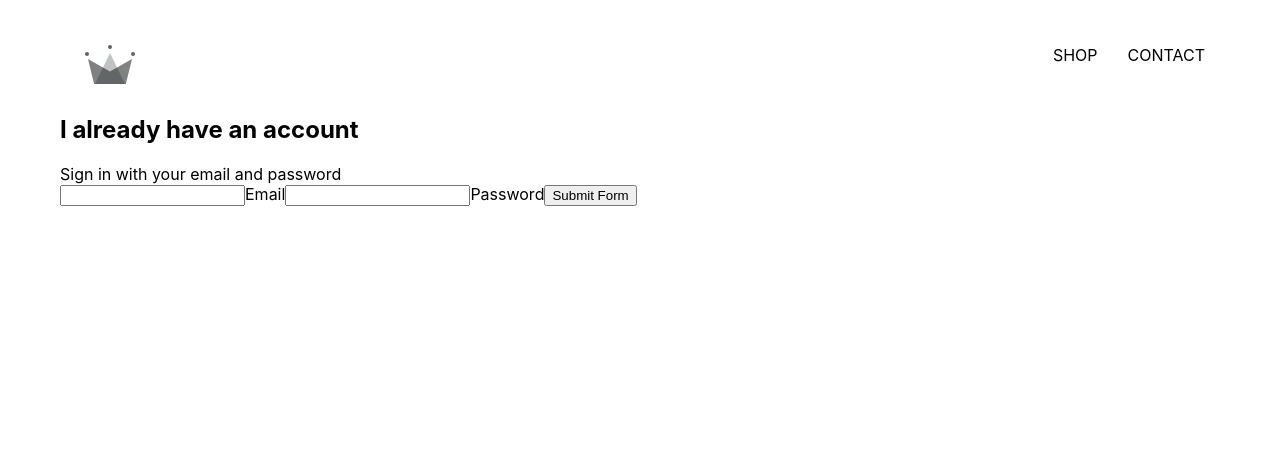
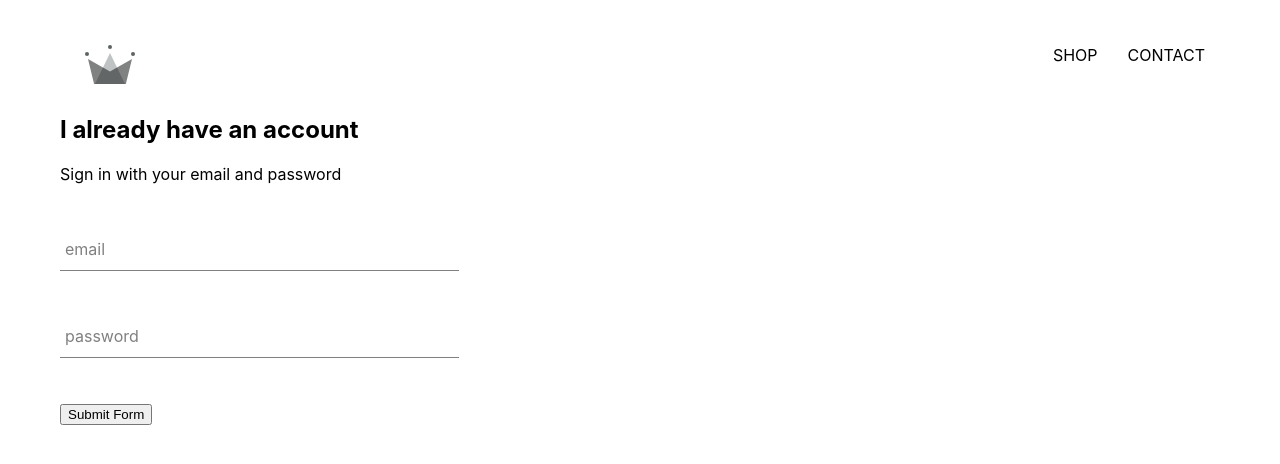
Before and after one commit to debbieellis7/clothing-store, a React (Create React App) app: page /signin in a window 1280 px wide. Shown: the top 464 px of the page. Built offline with nearby package versions, Linux system fonts and the light colour scheme.

Commit message:
form input component

```diff
--- /dev/null
+++ b/src/components/FormInput/FormInput.js
@@ -0,0 +1,17 @@
+import React from 'react'
+import './form-input.scss'
+
+const FormInput = ({ handleChange, label, ...otherProps }) => (
+  <div className='group'>
+    <input className='form-input' onChange={handleChange} { ...otherProps } />
+    {
+      label && (
+        <label className={`${otherProps.value.length ? 'shrink' : ''} form-input-label`}>
+          {label}
+        </label>
+      )
+    }
+  </div>
+)
+
+export default FormInput
--- /dev/null
+++ b/src/components/FormInput/form-input.scss
@@ -0,0 +1,54 @@
+$sub-color: grey;
+$main-color: black;
+
+@mixin shrinkLabel {
+  top: -14px;
+  font-size: 12px;
+  color: $main-color;
+}
+
+.group {
+  position: relative;
+  margin: 45px 0;
+
+  .form-input {
+    background: none;
+    background-color: white;
+    color: $sub-color;
+    font-size: 18px;
+    padding: 10px 10px 10px 5px;
+    display: block;
+    width: 100%;
+    border: none;
+    border-radius: 0;
+    border-bottom: 1px solid $sub-color;
+    margin: 25px 0;
+
+    &:focus {
+      outline: none;
+    }
+
+    &:focus ~ .form-input-label {
+      @include shrinkLabel();
+    }
+  }
+
+  input[type='password'] {
+    letter-spacing: 0.3em;
+  }
+
+  .form-input-label {
+    color: $sub-color;
+    font-size: 16px;
+    font-weight: normal;
+    position: absolute;
+    pointer-events: none;
+    left: 5px;
+    top: 10px;
+    transition: 300ms ease all;
+
+    &.shrink {
+      @include shrinkLabel();
+    }
+  }
+}
--- a/src/components/SignIn/SignIn.js
+++ b/src/components/SignIn/SignIn.js
@@ -1,4 +1,5 @@
 import React from 'react'
+import FormInput from '../FormInput/FormInput'
 import './sign-in.scss'
 
 class SignIn extends React.Component {
@@ -30,23 +31,23 @@
         <span>Sign in with your email and password</span>
 
         <form onSubmit={this.handleSubmit}>
-          <input
+          <FormInput
             name='email'
             type='email'
+            handleChange={this.handleChange}
             value={this.state.email}
-            onChange={this.handleChange}
+            label='email'
             required
           />
-          <label>Email</label>
 
-          <input
+          <FormInput
             name='password'
             type='password'
+            handleChange={this.handleChange}
             value={this.state.password}
-            onChange={this.handleChange}
+            label='password'
             required
           />
-          <label>Password</label>
 
           <input type='submit' value='Submit Form' />
         </form>
--- a/src/components/SignIn/sign-in.scss
+++ b/src/components/SignIn/sign-in.scss
@@ -0,0 +1,3 @@
+.sign-in {
+  width: 30vw;
+}
```
